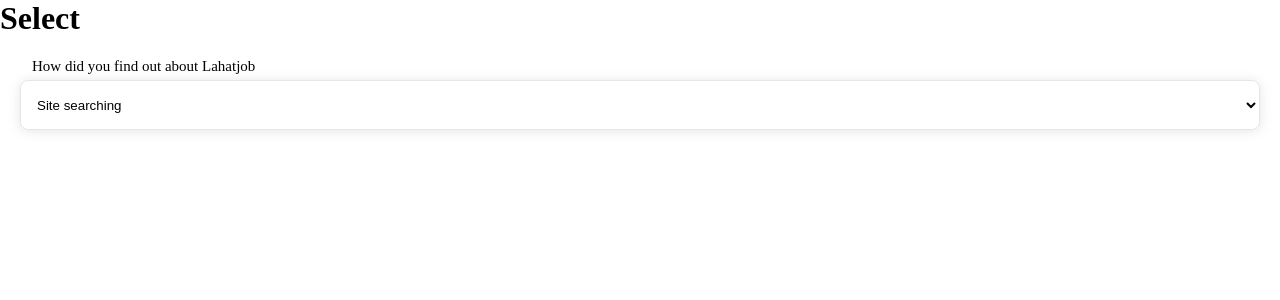
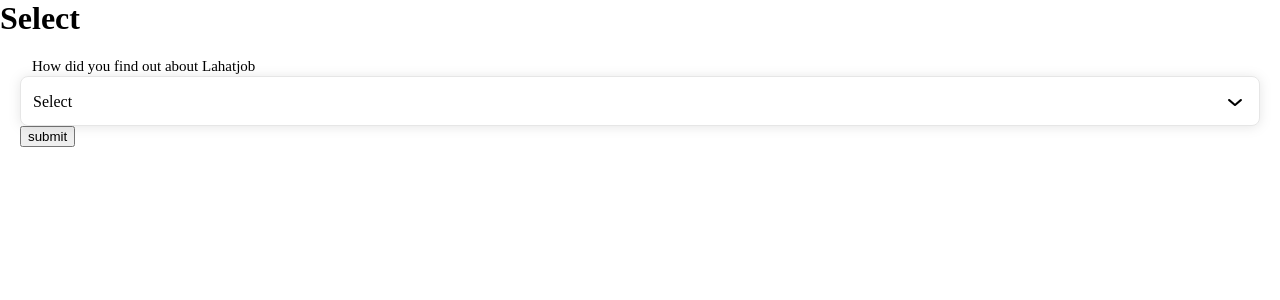
Before and after one commit to PanicBear/ui-test, a Next.js app: page /feat/select in a window 1280 px wide. Shown: the top 300 px of the page. Built offline with nearby package versions, Linux system fonts and the light colour scheme.

Commit message:
feat(dropdown): dropdown with select input

```diff
--- /dev/null
+++ b/components/atoms/Icon/Dropdown.tsx
@@ -0,0 +1,16 @@
+import React from 'react';
+
+function Icon() {
+  return (
+    <svg width="24" height="24" fill="none" viewBox="0 0 24 24">
+      <path
+        fill="#000"
+        fillRule="evenodd"
+        d="M18.676 9.28c.432.372.432.977 0 1.35l-5.894 5.09a1.232 1.232 0 01-1.563 0l-5.895-5.09c-.432-.373-.432-.978 0-1.35a1.232 1.232 0 011.563 0L12 13.695l5.113-4.415a1.232 1.232 0 011.563 0z"
+        clipRule="evenodd"
+      ></path>
+    </svg>
+  );
+}
+
+export default Icon;
--- /dev/null
+++ b/components/atoms/Icon/index.ts
@@ -0,0 +1 @@
+export { default as Dropdown } from './Dropdown';
--- a/components/molecules/input/Select.tsx
+++ b/components/molecules/input/Select.tsx
@@ -1,13 +1,9 @@
-import { Layout } from '@styles/theme';
-import { InputHTMLAttributes } from 'react';
-import { UseFormRegisterReturn } from 'react-hook-form';
+import { Dropdown } from '@components/atoms/Icon';
+import useOutsideClick from '@hooks/useOutSideClick';
+import { useEffect, useRef, useState } from 'react';
+import { UseFormRegister, UseFormRegisterReturn } from 'react-hook-form';
 import styled from 'styled-components';
-import Tooltip, { TooltipProps } from '../Tooltip';
 
-const InputFieldArea = styled.div`
-  width: 100%;
-  gap: 4px;
-`;
 const Label = styled.label`
   padding-left: 12px;
   margin-bottom: 4px;
@@ -17,80 +13,136 @@
   letter-spacing: 0px;
   text-align: left;
 `;
-const RequiredAsterisk = styled.span`
-  color: ${({ theme }) => theme.Color.Warning};
-  font-size: 15px;
-  font-weight: 400;
-  line-height: 19px;
-  letter-spacing: 0px;
-  text-align: left;
+const InvisibleSelect = styled.select`
+  display: none;
 `;
-const InputRow = styled.div`
-  ${Layout.flexRowCenter}
-  padding-top: 4px;
-`;
-const Input = styled.select`
+const CustomSelectArea = styled.div`
   width: 100%;
   height: 50px;
-  padding: 16px 12px;
+  padding: 13px 12px;
   background-color: ${({ theme }) => theme.Color.White};
   border: 1px solid ${({ theme }) => theme.Color.Slate};
   border-radius: 8px;
+  position: relative;
+  user-select: none;
 
   ${({ theme }) => theme.Shadow.sm}
 `;
-const ErrorMessageField = styled.p<{ message: boolean }>`
-  color: ${({ theme, message }) => (message ? theme.Color.Warning : 'transparent')};
-  margin: 0;
-  padding: 0;
-  margin-top: 8px;
-  padding-left: 12px;
-  font-size: 12px;
-  font-weight: 400;
-  line-height: 16px;
-  letter-spacing: -0.2px;
-  text-align: left;
+
+const CustomSelectRow = styled.div`
+  padding-bottom: 12px;
+  background: ${(props) => props.theme.white};
+  position: relative;
+  cursor: pointer;
+  color: ${(props) => props.theme.grey3};
 `;
-interface InputFieldProps extends InputHTMLAttributes<HTMLSelectElement> {
+const CustomSelectTrigger = styled.div`
+  position: relative;
+  display: flex;
+  align-items: center;
+  justify-content: space-between;
+  cursor: pointer;
+`;
+const CustomOptionArea = styled.div<{ isOpen: boolean }>`
+  margin: 0 -13px;
+  position: absolute;
+  display: block;
+  top: 100%;
+  left: 0;
+  right: 0;
+  background: ${(props) => props.theme.white};
+  transition: all 0.5s;
+  opacity: 0;
+  visibility: hidden;
+  pointer-events: none;
+  z-index: 2;
+  padding: 8px;
+  /* max-height: 200px; */
+  overflow-y: auto;
+  border: 1px solid black;
+
+  ${({ isOpen }) =>
+    isOpen &&
+    `opacity: 1;
+    visibility: visible;
+    pointer-events: all;
+    margin-top: 8px;
+    box-shadow: -1px 1px 2px rgba(67, 70, 74, 0.0001), -2px 2px 5px rgba(67, 86, 100, 0.123689);
+    border-radius: 8px;`}
+`;
+const CustomOption = styled.option`
+  position: relative;
+  display: block;
+  padding: 5px 8px;
+  cursor: pointer;
+  transition: all 0.5s;
+  border-radius: 6px;
+  color: ${(props) => props.theme.grey3};
+  ${(props) => props.theme.medium_14};
+  margin-bottom: 12px;
+  height: 32px;
+`;
+
+interface SelectProps {
+  options: {
+    value: string;
+    label: string;
+  }[];
+  setValue: any;
   register: UseFormRegisterReturn;
-  label?: string;
-  highlight?: boolean;
-  tooltip?: TooltipProps;
-  error?: { showError: boolean; message?: string };
+  label: string;
+  name: string;
 }
 
-const TextInput: (props: InputFieldProps) => JSX.Element = ({
-  register,
-  label,
-  highlight,
-  tooltip,
-  error,
-  ...inputAttrs
-}) => {
+const Select = ({ options, setValue, label, register }: SelectProps) => {
+  const [isOpen, setOpen] = useState(false);
+  const [selected, setSelected] = useState<string>('');
+  const selectRef = useRef(null);
+
+  useOutsideClick(selectRef, () => {
+    setOpen(false);
+  });
+  useEffect(() => {
+    setValue(register.name, selected);
+  }, [selected]);
+
   return (
-    <InputFieldArea>
+    <>
       <Label>{label}</Label>
-      {inputAttrs.required && <RequiredAsterisk>*</RequiredAsterisk>}
-      <InputRow>
-        <Input {...register} {...inputAttrs}>
-          <option value="">Site searching</option>
-          <option value="">From Facebook</option>
-          <option value="">From other SNS</option>
-          <option value="">Appstore searching</option>
-          <option value="">Radio & TV Ad</option>
-          <option value="">News(Newspager, internet news</option>
-          <option value="">Mobile(Online) Ad banner</option>
-          <option value="">Recommended from Friend and Family</option>
-          <option value="">Internet community and article</option>
-          <option value="">Theater AD</option>
-          <option value="">Other(Bus AD, Metro AD, promotional item...)</option>
-        </Input>
-      </InputRow>
-      {error?.showError && (
-        <ErrorMessageField message={Boolean(error.message)}>{error.message ? error.message : 'none'}</ErrorMessageField>
-      )}
-    </InputFieldArea>
+      <InvisibleSelect {...register} id={register.name} name={register.name} className="html-select">
+        {options.map((item) => (
+          <option key={item.value} value={item.value}>
+            {item.label}
+          </option>
+        ))}
+      </InvisibleSelect>
+      <CustomSelectArea
+        ref={selectRef}
+        onClick={() => {
+          setOpen((prev) => !prev);
+        }}
+      >
+        <CustomSelectRow>
+          <CustomSelectTrigger>
+            <span>{options.find((item) => item.value === selected)?.label || 'Select'}</span>
+            <Dropdown />
+          </CustomSelectTrigger>
+          <CustomOptionArea className="custom-options" isOpen={isOpen}>
+            {options.map((item) => (
+              <CustomOption
+                key={item.value}
+                onClick={() => {
+                  setSelected(item.value);
+                }}
+              >
+                {item.label}
+              </CustomOption>
+            ))}
+          </CustomOptionArea>
+        </CustomSelectRow>
+      </CustomSelectArea>
+    </>
   );
 };
 
-export default TextInput;
+export default Select;
--- a/components/molecules/input/index.ts
+++ b/components/molecules/input/index.ts
@@ -1,3 +1,3 @@
 export { default as TextInput } from './TextInput';
 export { default as ButtonInput } from './ButtonInput';
-export { default as Select } from './Select';
+export { default as SelectInput } from './Select';
--- /dev/null
+++ b/hooks/index.ts
@@ -0,0 +1 @@
+export { default as useOutSideClick } from './useOutSideClick';
--- /dev/null
+++ b/hooks/useOutSideClick.tsx
@@ -0,0 +1,17 @@
+import { useEffect, RefObject } from 'react';
+
+const useOutsideClick = (ref: RefObject<HTMLInputElement>, callback: (event: MouseEvent) => void) => {
+  const listener = (event: MouseEvent) => {
+    if (!ref.current || ref.current.contains(event.target as Node)) return;
+    callback(event);
+  };
+
+  useEffect(() => {
+    document.addEventListener('click', listener);
+
+    return () => document.removeEventListener('click', listener);
+    // eslint-disable-next-line
+  }, []);
+};
+
+export default useOutsideClick;
--- a/pages/feat/select.tsx
+++ b/pages/feat/select.tsx
@@ -1,14 +1,37 @@
-import { Select } from '@components/molecules';
+import { SelectInput } from '@components/molecules';
 import { CommonTemplate } from '@components/templates';
 import { NextPage } from 'next';
 import { useForm } from 'react-hook-form';
 
+interface SelectForm {
+  select: string;
+}
+const options = [
+  { value: '1', label: 'Site searching' },
+  { value: '2', label: 'From Facebook' },
+  { value: '3', label: 'From other SNS' },
+  { value: '4', label: 'Appstore searching' },
+  { value: '5', label: 'Radio & TV Ad' },
+  { value: '6', label: 'News(Newspager, internet news' },
+  { value: '7', label: 'Mobile(Online) Ad banner' },
+  { value: '8', label: 'Recommended from Friend and Family' },
+  { value: '9', label: 'Internet community and article' },
+  { value: '10', label: 'Theater AD' },
+  { value: '11', label: 'Other(Bus AD, Metro AD, promotional item...)' },
+];
+
 const Page: NextPage = () => {
-  const { register } = useForm();
+  const { register, handleSubmit, setValue } = useForm<SelectForm>();
+
+  const onValid = (validForm: SelectForm) => {
+    console.log(validForm);
+  };
 
   return (
     <CommonTemplate title="Select">
-      <Select
+      <form onSubmit={handleSubmit(onValid)}>
+        <SelectInput
+          setValue={setValue}
           register={register('select', {
             required: {
               value: true,
@@ -16,7 +39,11 @@
             },
           })}
           label="How did you find out about Lahatjob"
-      ></Select>
+          options={options}
+          name={'select'}
+        />
+        <button>submit</button>
+      </form>
     </CommonTemplate>
   );
 };
```
Lines whose indentation alone changed are shown as unchanged.
